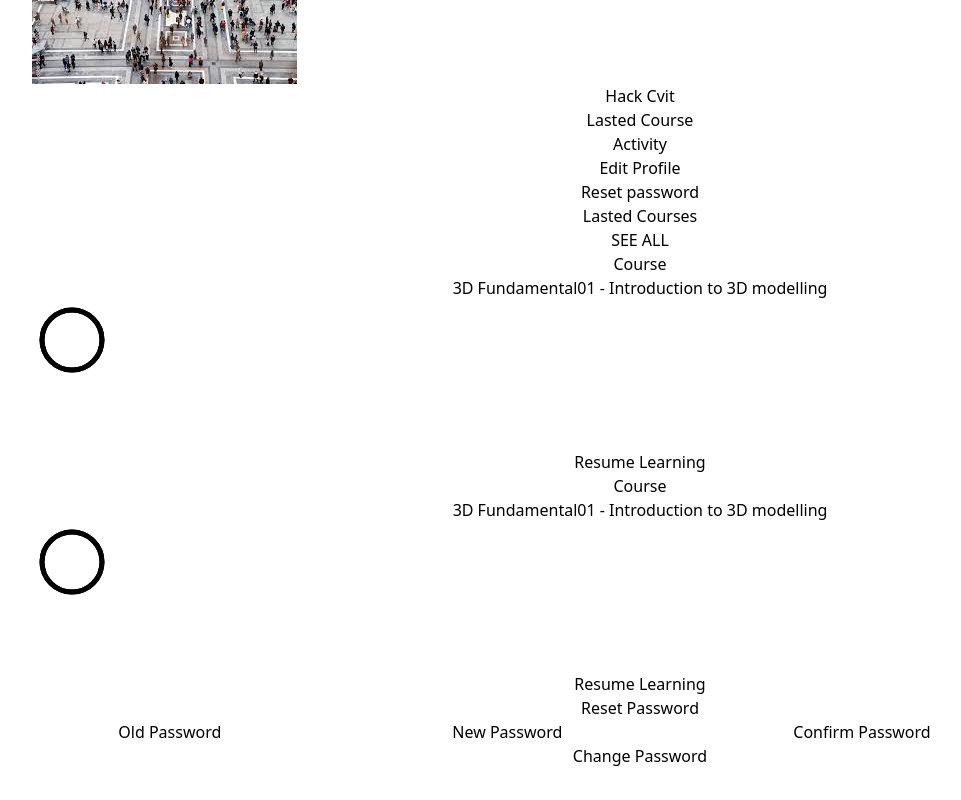
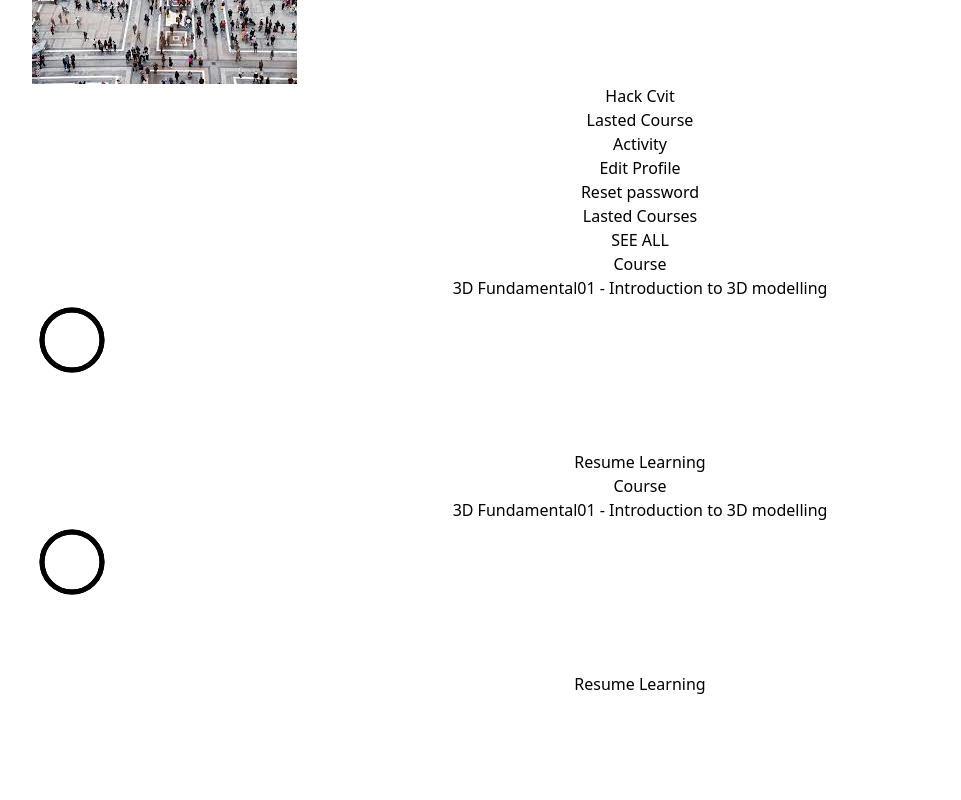
Before and after one commit to 3d4ponlinecourse/frontend, a React (Vite) app: page /profile in a window 1280 px wide. Shown: the part 226-1026 px from the top of the page, without its empty margins (0-961 px from the left). After the commit the page ends 954 px from the top, so only its background shows below. Built offline with nearby package versions, Linux system fonts and the light colour scheme.

Commit message:
Revert "Add : component ResetPassword"
This reverts commit f88a049c381c8cd9bee863c56e46718f275695a3.

```diff
--- a/src/components/Profile/LastedCourse.tsx
+++ b/src/components/Profile/LastedCourse.tsx
@@ -17,11 +17,11 @@ const LastedCourse = () => {
 
   return (
     <div className=''>
-      <div className='flex justify-between items-center'>
+      <div className='flex justify-between items-center p-1'>
         <p className='text-3xl font-bold'>Lasted Courses</p>
         <p className='text-s font-medium'>SEE ALL</p>
       </div>
-      <div className='p-3 m-5 border border-black rounded-3xl'>
+      <div className='p-5 m-5 border border-black rounded-3xl'>
         <div className='grid grid-cols-6 grid-rows-1 gap-4'>
           <div className='flex flex-col col-start-1 col-span-3 ... p-2 '>
             <h4 className='flex justify-start'>Course</h4>
@@ -59,7 +59,7 @@ const LastedCourse = () => {
           </div>
         </div>
       </div>
-      <div className='p-3 m-5 bg-slate-500 rounded-3xl'>
+      <div className='p-5 m-5 bg-slate-500 rounded-3xl'>
         <div className='grid grid-cols-6 grid-rows-1 gap-4'>
           <div className='flex flex-col col-start-1 col-span-3 ... p-2 bg-orange-600'>
             <h4 className='flex justify-start'>Course</h4>
--- a/src/components/Profile/ResetPassword.tsx
+++ b/src/components/Profile/ResetPassword.tsx
@@ -2,20 +2,7 @@ import React from 'react'
 
 const ResetPassword = () => {
   return (
-    <div className='flex flex-col'>
-      <p className='flex justify-start text-3xl font-bold'>Reset Password</p>
-      <div className='grid gird-cols-1 gap-3 mt-10 mb-10'>
-        <label className='flex justify-start font-semibold'>Old Password</label>
-        <input className='border border-black rounded-3xl'></input>
-        <label className='flex justify-start font-semibold'>New Password</label>
-        <input className='border border-black rounded-3xl'></input>
-        <label className='flex justify-start font-semibold'>Confirm Password</label>
-        <input className='border border-black rounded-3xl'></input>
-      </div>
-      <div>
-        <button className='flex justify-start font-bold border border-black rounded-3xl p-2'>Change Password</button>
-      </div>
-    </div>
+    <div>ResetPassword</div>
   )
 }
 
--- a/src/pages/ProFile/Profile.tsx
+++ b/src/pages/ProFile/Profile.tsx
@@ -1,11 +1,11 @@
 import React from 'react'
 import LastedCourse from '../../components/Profile/LastedCourse'
-import ResetPassword from '../../components/Profile/ResetPassword'
+import Activity from '../../components/Profile/Activity'
 
 
 export const Profile = () => {
   return (
-    <div className='flex items-start w-full px-8 m-5 gap-8'>
+    <div className='flex flex-nowrap justify-between px-8 m-5 gap-5'>
         <div className='justify-center border border-black grid gap-y-16 rounded-3xl py-8 w-4/12'>
             <div>
                 <div className='flex-col text-4xl grid gap-y-5 '>
@@ -24,13 +24,9 @@ export const Profile = () => {
                 </div>
             </div>
         </div>
-        <div className='w-full'>
-            <div>
-                <LastedCourse />
-            </div>
-            <div className='w-1/2'>
-                <ResetPassword />
-            </div>
+        <div className='border border-black rounded-3xl p-1'>
+            <LastedCourse />
+            {/* <Activity /> */}
         </div>
     </div>
   )
```
